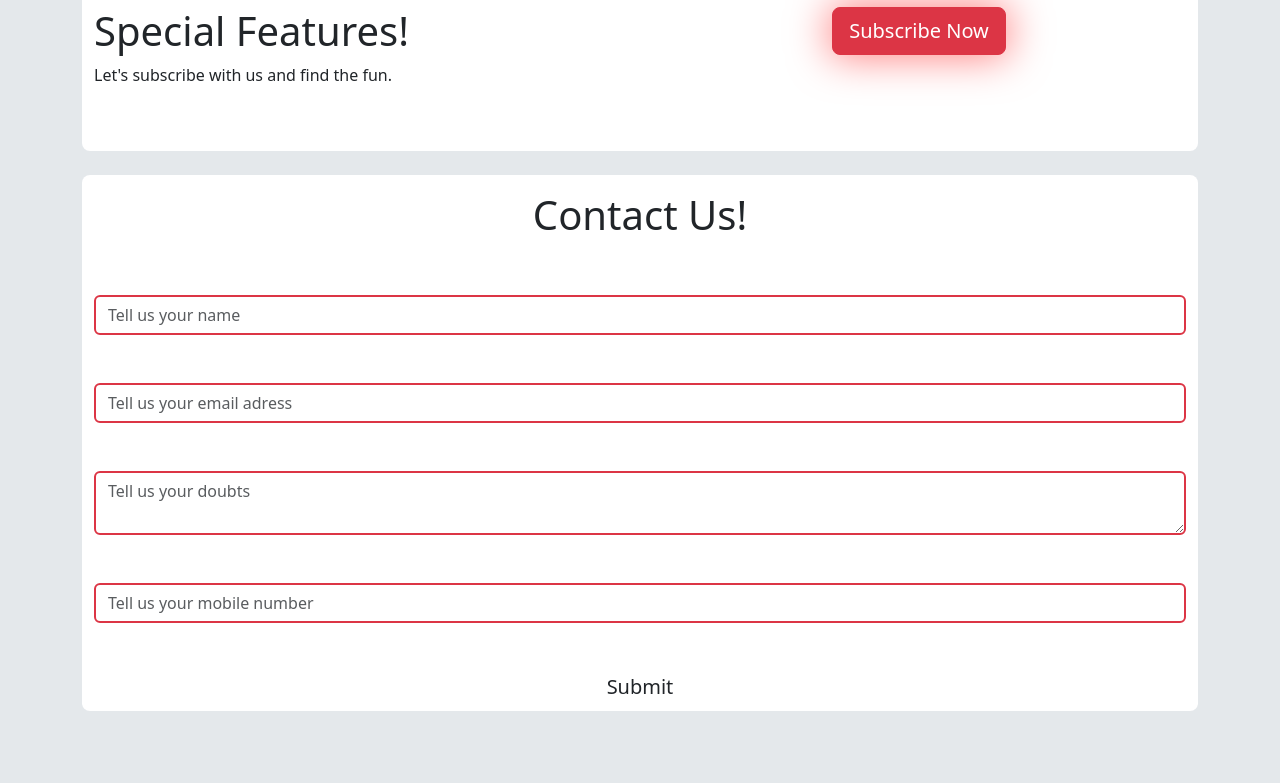
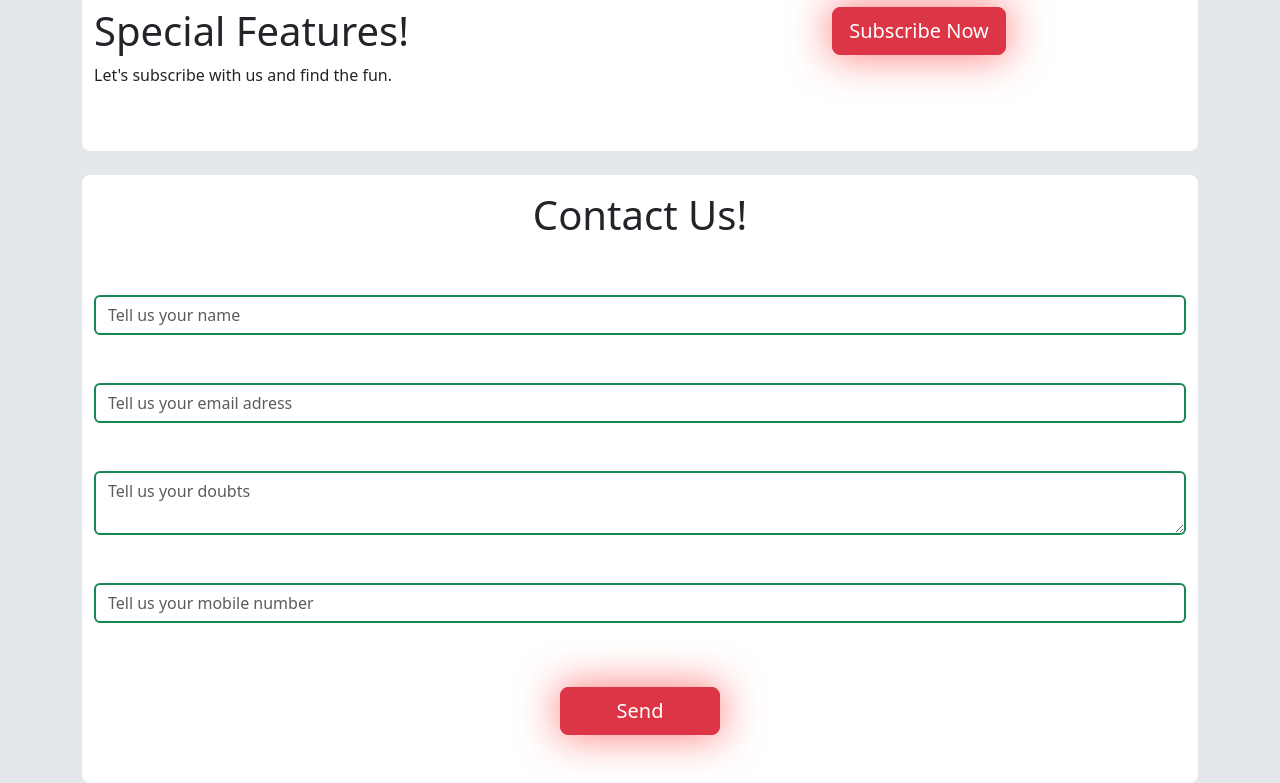
Before and after one commit to TrosseroAgustin01/Crombie-figma-Entregable, a React (Vite) app: page / in a window 1280 px wide. Shown: the part 4122-4905 px from the top of the page. Before the commit the page ends 4833 px from the top, so only its background shows below. Built offline with nearby package versions, Linux system fonts and the light colour scheme; no server answers.

Commit message:
form css fixes

```diff
--- a/src/Components/Form.tsx
+++ b/src/Components/Form.tsx
@@ -31,8 +31,6 @@ export default function Form() {
         handleSubmit,
         formState: { errors, isSubmitting },
         reset
-        /* reset,
-        watch, */
     } = useForm({
         resolver: yupResolver(schema),
     });
@@ -65,23 +63,23 @@ export default function Form() {
             <h1 className="pt-3">Contact Us!</h1>
             <div className="mb-3 mt-2">
                 <br></br>
-                <input placeholder="Tell us your name"   {...register("fullname")} className={errors.fullname?.message ? "form-control mx-auto mt-4 border border-2 border-success" : "form-control mx-auto mt-4 border border-2 border-danger"} />
+                <input placeholder="Tell us your name"   {...register("fullname")} className={/* errors.fullname?.message ? */ "form-control mx-auto mt-4 border border-2 border-success" /* : "form-control mx-auto mt-4 border border-2 border-danger" */} />
             </div>
             <div className="mb-3 mt-5">
-                <input placeholder="Tell us your email adress"  {...register("email")} className={errors.email?.message ? "form-control mx-auto border border-2 border-success" : "form-control mx-auto border border-2 border-danger"} />
+                <input placeholder="Tell us your email adress"  {...register("email")} className={/* errors.email?.message ? */ "form-control mx-auto border border-2 border-success" /* : "form-control mx-auto border border-2 border-danger" */} />
             </div>
             <div className="mb-3 mt-5">
-                <textarea placeholder="Tell us your doubts"  {...register("message")} className={errors.message?.message ? "form-control mx-auto border border-2 border-success" : "form-control mx-auto border border-2 border-danger"}></textarea>
+                <textarea placeholder="Tell us your doubts"  {...register("message")} className={/* errors.message?.message ? */ "form-control mx-auto border border-2 border-success" /* : "form-control mx-auto border border-2 border-danger" */}></textarea>
             </div>
             <div className="mb-3 mt-5">
-                <input placeholder="Tell us your mobile number" {...register("phone")} className={errors.phone?.message ? "form-control mx-auto border border-2 border-success" : "form-control mx-auto border border-2 border-danger body-bg-danger"}>
+                <input placeholder="Tell us your mobile number" {...register("phone")} className={/* errors.phone?.message ? */ "form-control mx-auto border border-2 border-success"/*  : "form-control mx-auto border border-2 border-danger body-bg-danger" */}>
                 </input>
             </div>
-            <input type="submit" disabled={isSubmitting} className={isSubmitting ? "btn btn-lg btn-primary mt-4" : "btn btn-lg btn-grey mt-4"} />
+            <button type="submit" disabled={isSubmitting} className="button-shadow2 btn  btn-lg btn-danger mt-5 mb-5">Send</button>
         </form>
     )
 }
-
+//  className={/* isSubmitting ? */ "btn btn-lg btn-primary mt-4" /* : "btn btn-lg btn-grey mt-4" */}
 /* const [data, setData] = useState<Form>({
         nombre: "",
         email: "",
--- a/src/css/Form.css
+++ b/src/css/Form.css
@@ -0,0 +1,5 @@
+.button-shadow2 {
+    box-shadow: 0px 0px 40px 2px rgba(255, 0, 0, 0.5);
+    width: 10rem;
+    height: auto;
+}
```
